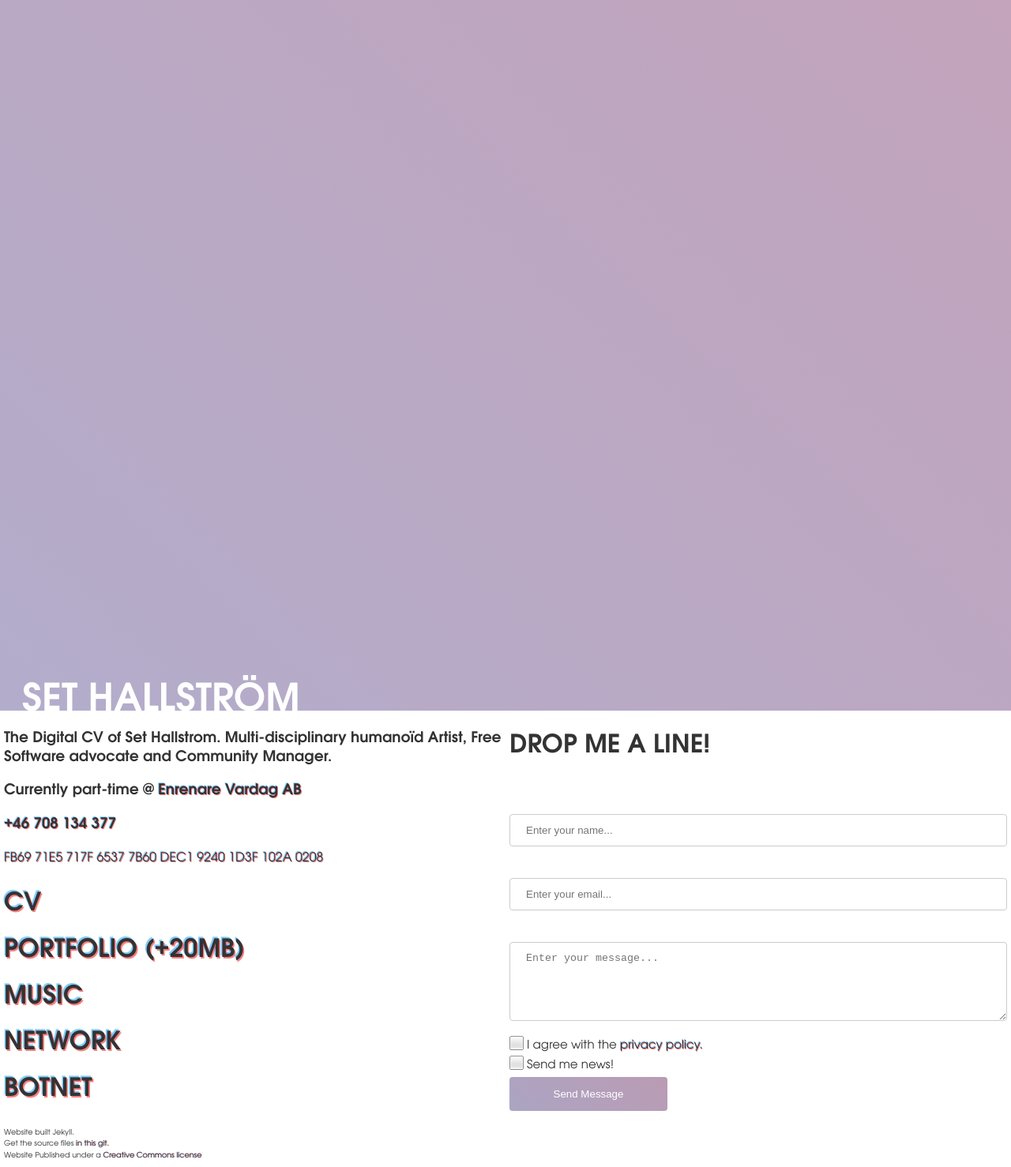
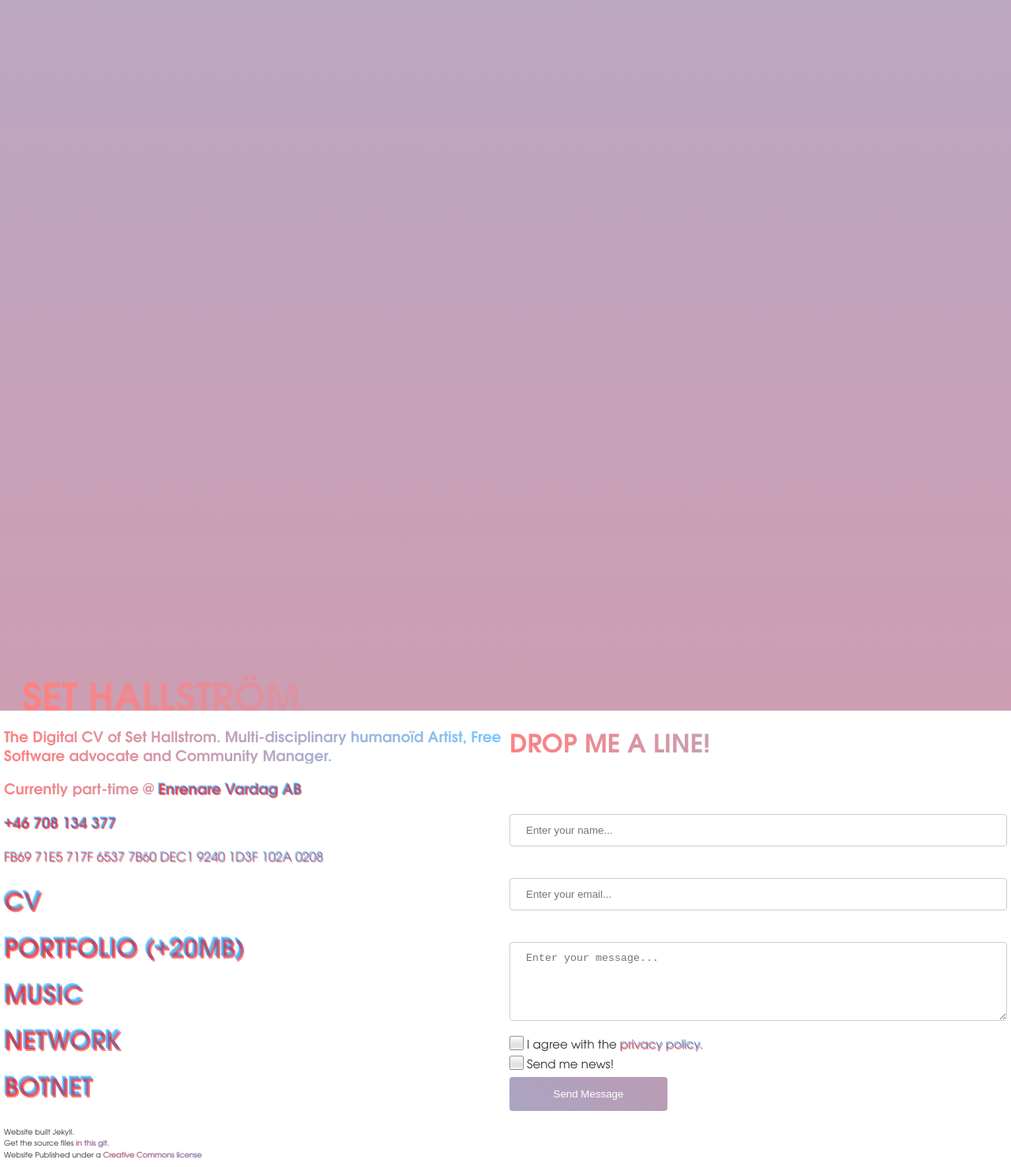
Before and after one commit to Sakrecoer/set.hallstrom, a Jekyll site: the page built from index.html, in a window 1280 px wide. Shown: the whole page at 79% size. Built offline with Jekyll 4.4.1, drawn with Linux system fonts in a browser that asks for light colours.

Commit message:
funnky color

```diff
--- a/_includes/hero.html
+++ b/_includes/hero.html
@@ -1,7 +1,10 @@
 <!-- BEGIN hero.html -->
 <div id="banner">
-    <div class="hero">
-      <h1>{{ site.title }}</h1>
-    </div>
+  <div class="hero">
+    <h1>{{ site.title }}</h1>
+  </div>
+  <!-- <div class="hero">
+    <img src="/images/siteicon.png" />
+  </div> -->
 </div>
 <!-- END hero.html -->
--- a/_sass/animation.scss
+++ b/_sass/animation.scss
@@ -31,3 +31,20 @@
   50%  {left:50px; bottom:0px;}
   100% {left:0px; bottom:0px;}
 }
+
+@-webkit-keyframes shadow {
+  to {
+    text-shadow: .2em .2em rgba(255, 0, 0, 0.5), -.2m -.2em rgba(0, 153, 255, 0.5);
+  }
+
+}
+@-moz-keyframes shadow {
+  to {
+    text-shadow: .2em .2em rgba(255, 0, 0, 0.5), -.2m -.2em rgba(0, 153, 255, 0.5);
+  }
+}
+
+@keyframes shadow {
+  to {text-shadow: .2em .2em rgba(255, 0, 0, 0.5), -.2m -.2em rgba(0, 153, 255, 0.5);
+  }
+}
--- a/_sass/mycv.scss
+++ b/_sass/mycv.scss
@@ -31,6 +31,9 @@ h4,
 b,
 strong {
   font-family: avantB, "Helvetica Neue", Helvetica, Arial, sans-serif;
+  background: linear-gradient(90deg, rgb(255, 128, 128), rgb(120, 201, 255));
+  -webkit-background-clip: text;
+  -webkit-text-fill-color: transparent;
 }
 
 a h1:hover,
@@ -53,6 +56,7 @@ h2{
 }
 p{
   line-height:1.5em;
+
 }
 a:link,
 a:visited,
@@ -61,7 +65,9 @@ a:active,
 a:focus {
   text-shadow: .05em .05em rgba(255, 0, 0, 0.5), -.05em -.05em rgba(0, 153, 255, 0.5);
   text-decoration: none;
-  color: #333;
+  background: linear-gradient(90deg, rgb(255, 128, 128), rgb(120, 201, 255));
+  -webkit-background-clip: text;
+  -webkit-text-fill-color: transparent;
   -webkit-transition: text-shadow 0.2s linear;
   -moz-transition: text-shadow 0.2s linear;
   -ms-transition: text-shadow 0.2s linear;
@@ -83,7 +89,7 @@ a:active {
   display: flex;
   width: 100vw;
   height: 100vh;
-  background: linear-gradient(223deg, rgba(255, 0, 0, 0.5), rgba(0, 153, 255, 0.5));
+  background: linear-gradient(0deg, rgba(255, 0, 0, 0.5), rgba(0, 153, 255, 0.5));
   background-size: 800% 800%;
 
   -webkit-animation: AnimationName 29s ease infinite;
@@ -100,11 +106,15 @@ a:active {
   h1 {
     position: relative;
     margin-bottom: 0;
-    color: #fff;
+  background: linear-gradient(90deg, rgb(255, 128, 128), rgb(120, 201, 255));
+  -webkit-background-clip: text;
+  -webkit-text-fill-color: transparent;
     font-size: 3em;
-    -moz-animation: example 20s linear infinite; /* Safari 4.0 - 8.0 */
-    -webkit-animation: example 20s linear infinite; /* Safari 4.0 - 8.0 */
-    animation: example 20s linear infinite;
+    // text-shadow: .05em .05em rgba(255, 0, 0, 0.5), -.05em -.05em rgba(0, 153, 255, 0.5);
+    -moz-animation: example 20s linear infinite, shadow 5s infinite alternate; /* Safari 4.0 - 8.0 */
+    -webkit-animation: example 20s linear infinite, shadow 5s linear alternate; /* Safari 4.0 - 8.0 */
+    animation: example 20s linear infinite, shadow 5s linear alternate;
+
   }
 
 }
@@ -168,8 +178,6 @@ a:active {
   flex-wrap: wrap;
 }
 .column {
-  min-width:300px;
-  max-width: 50%;
   flex: 1 1 300px;
   margin-left:5px;
   margin-right: 5px;
--- a/_sass/poster.scss
+++ b/_sass/poster.scss
@@ -0,0 +1,10 @@
+// POSTER
+/////////
+
+#poster img {
+
+    width: 100%;
+    margin-top: 5px;
+    border-radius: 3px;
+
+}
```
Also changed, not shown: index.html (+10 -2 lines), assets/css/style.scss (line endings or trailing spaces).
